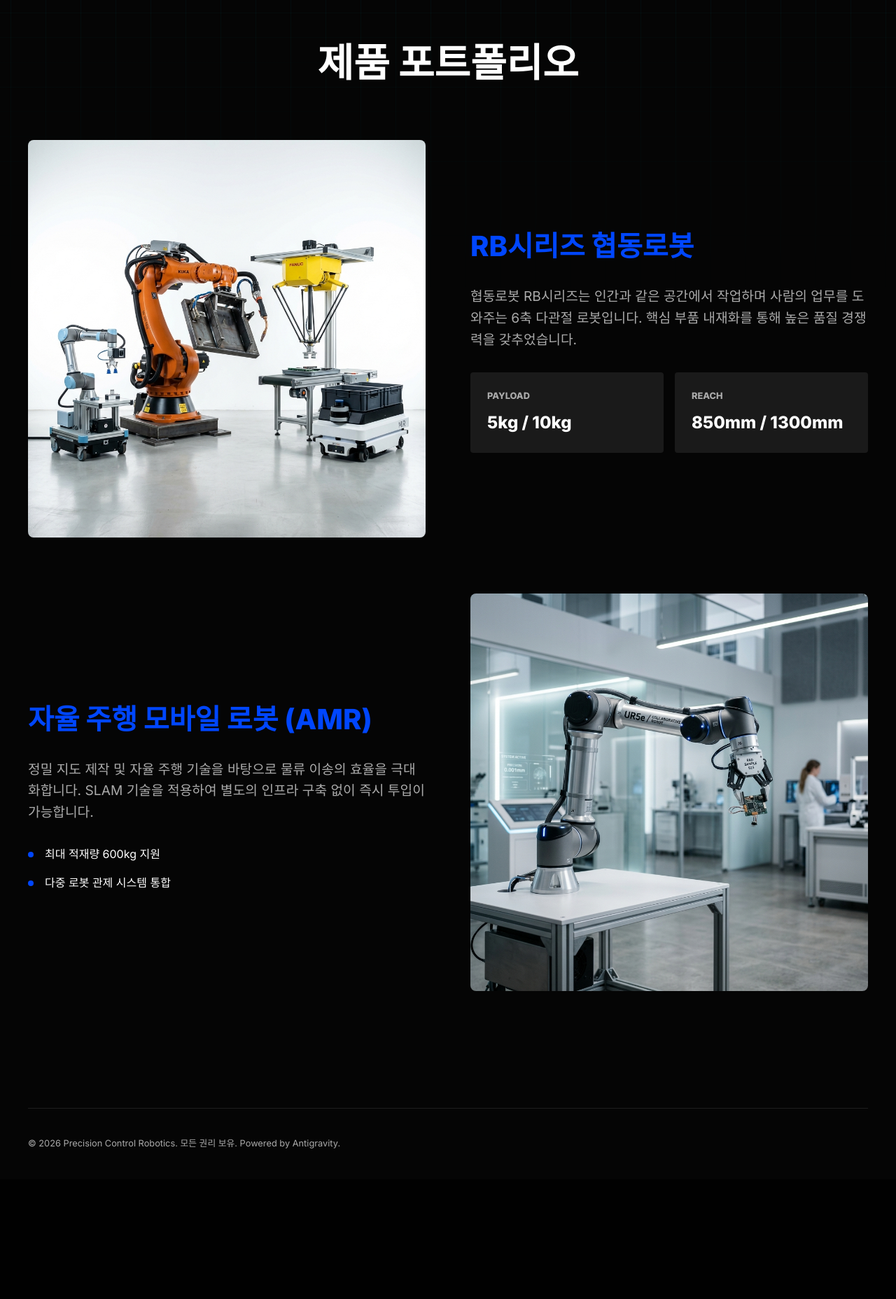
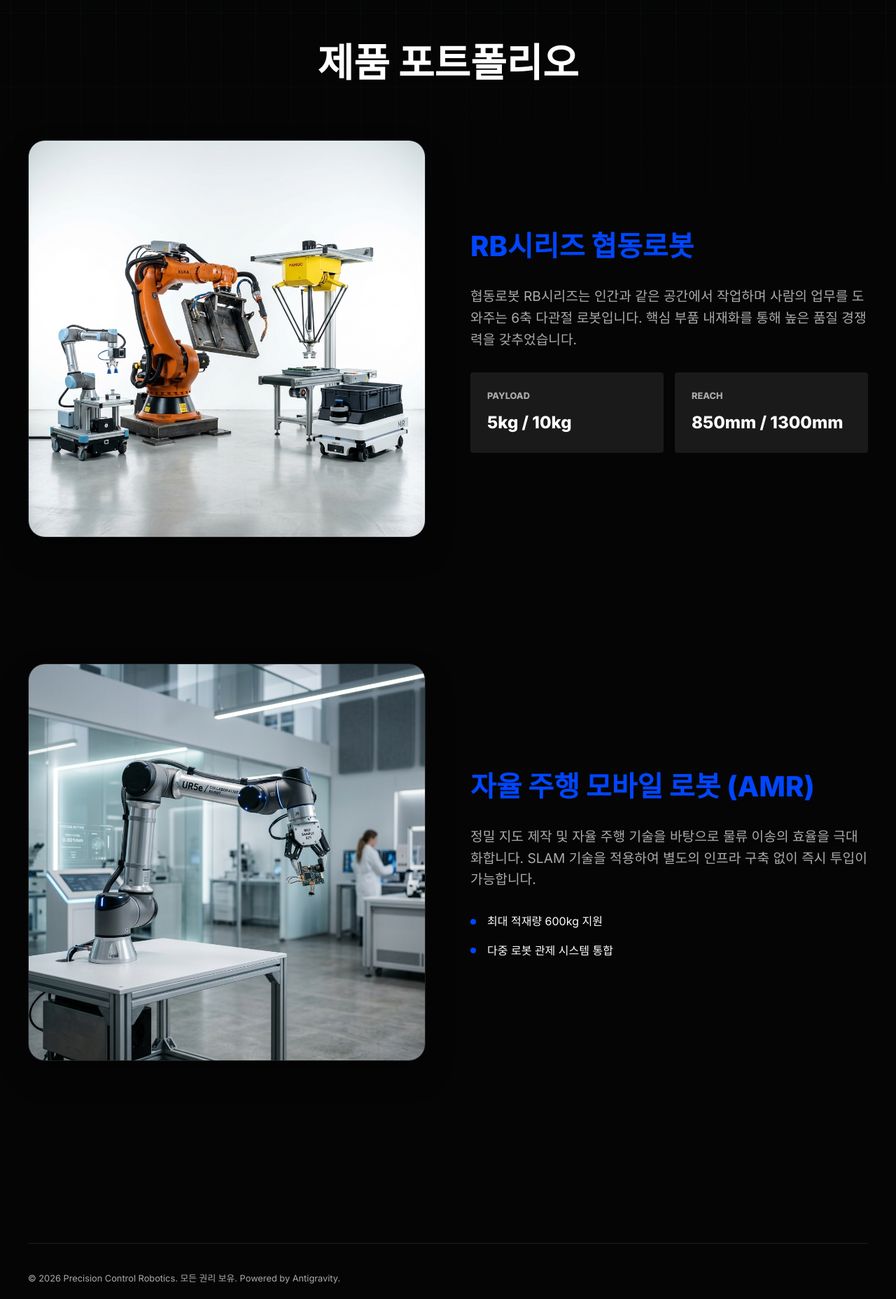
Before and after one commit to minsukim0381/minsukimCHP, a Flask app: page /products in a window 1280 px wide. Shown: the part 134-1990 px from the top of the page at 70% size. Before the commit the page ends 1775 px from the top, so only its background shows below. Run offline with Flask 3, Linux system fonts and the light colour scheme; some libraries are stand-ins or nearby versions.

Commit message:
Add files via upload

```diff
--- a/templates/products.html
+++ b/templates/products.html
@@ -6,17 +6,19 @@
 <div class="container" style="padding: 100px 0;">
     <h1 style="font-size: 3.5rem; font-weight: 800; margin-bottom: 4rem; text-align: center;" data-i18n="products-title">Product Portfolio</h1>
 
-    <div style="display: grid; gap: 80px;">
+    <div style="display: flex; flex-direction: column; gap: 80px;">
         <!-- Product 1 -->
-        <div style="display: grid; grid-template-columns: 1fr 1fr; gap: 4rem; align-items: center;">
-            <img src="/static/img/products_main.png" alt="X-1" style="width: 100%; border-radius: 8px;">
+        <div class="feature-row">
+            <div class="feature-image">
+                <img src="/static/img/products_main.png" alt="X-1">
+            </div>
             <div>
                 <h2 style="font-size: 2.5rem; margin-bottom: 1.5rem; color: var(--accent-blue);" data-i18n="prod1-title">RB-Series Collaborative Robot</h2>
                 <p style="font-size: 1.2rem; color: var(--gray-mid); margin-bottom: 2rem;" data-i18n="prod1-desc">
                     협동로봇 RB시리즈는 인간과 같은 공간에서 작업하며 사람의 업무를 도와주는 6축 다관절 로봇입니다.
                     핵심 부품 내재화를 통해 높은 품질 경쟁력을 갖추었습니다.
                 </p>
-                <div style="display: grid; grid-template-columns: 1fr 1fr; gap: 1rem;">
+                <div class="display-grid-2" style="display: grid; grid-template-columns: 1fr 1fr; gap: 1rem;">
                     <div style="padding: 1.5rem; background: var(--gray-light); border-radius: 4px;">
                         <div style="font-weight: 700; font-size: 0.8rem; color: var(--gray-mid); margin-bottom: 0.5rem;">PAYLOAD</div>
                         <div style="font-size: 1.5rem; font-weight: 800;">5kg / 10kg</div>
@@ -30,11 +32,11 @@
         </div>
 
         <!-- Product 2 -->
-        <div style="display: grid; grid-template-columns: 1fr 1fr; gap: 4rem; align-items: center;">
-            <div style="order: 2;">
-                <img src="/static/img/hero_main.png" alt="Mobile Robot" style="width: 100%; border-radius: 8px;">
+        <div class="feature-row">
+            <div class="feature-image">
+                <img src="/static/img/hero_main.png" alt="Mobile Robot">
             </div>
-            <div style="order: 1;">
+            <div>
                 <h2 style="font-size: 2.5rem; margin-bottom: 1.5rem; color: var(--accent-blue);" data-i18n="prod2-title">Autonomous Mobile Robot</h2>
                 <p style="font-size: 1.2rem; color: var(--gray-mid); margin-bottom: 2rem;" data-i18n="prod2-desc">
                     정밀 지도 제작 및 자율 주행 기술을 바탕으로 물류 이송의 효율을 극대화합니다.
```
Also changed, not shown: templates/post_detail.html (+8 -8 lines).
